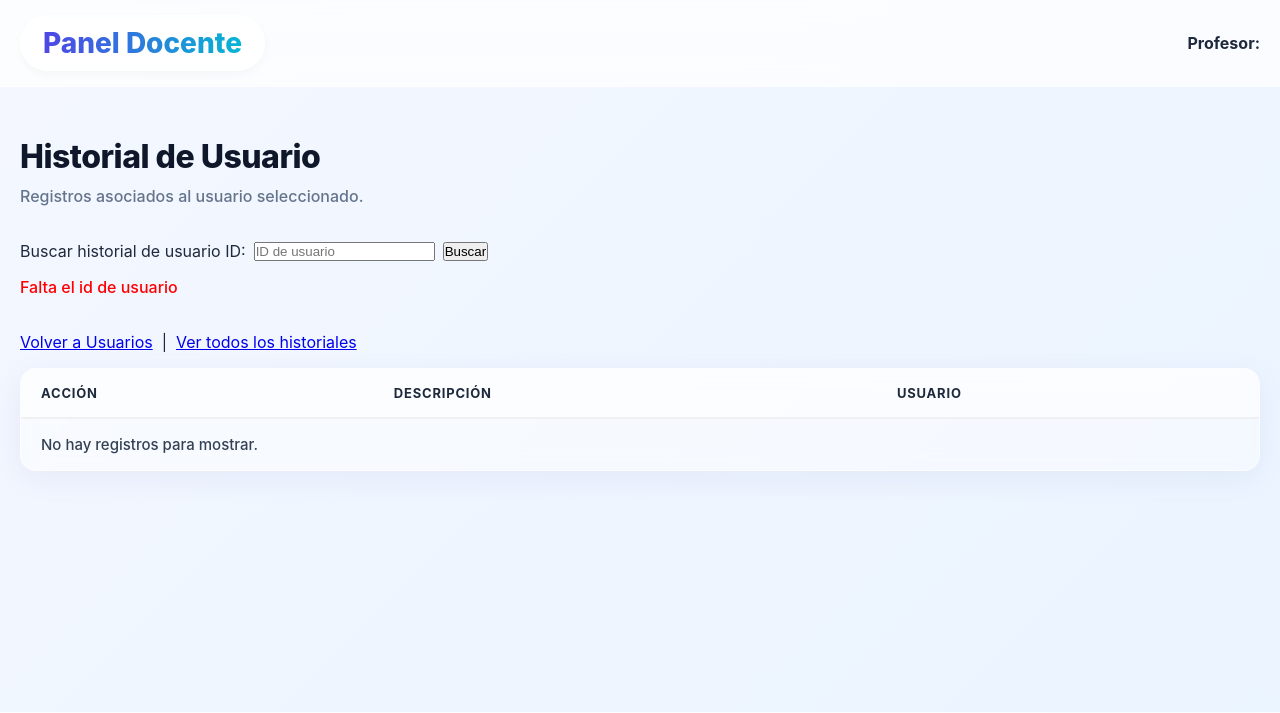
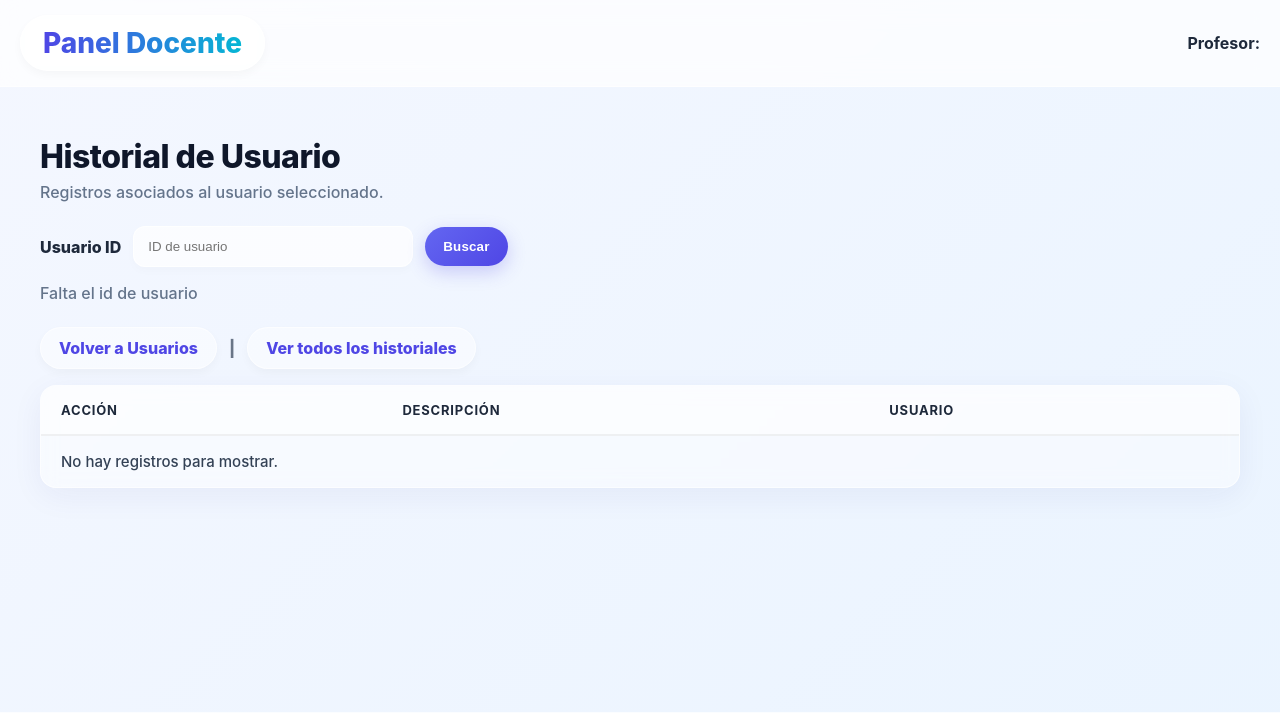
Before and after one commit to marco-ingenieria/fiubyte, a Flask app: page /historial in a window 1280 px wide. Shown: the top 713 px of the page. Run offline with Flask 3, Linux system fonts and the light colour scheme.

Commit message:
Modificaciones en los css de qr y historiales

```diff
--- a/FRONT/static/style/historial.css
+++ b/FRONT/static/style/historial.css
@@ -0,0 +1,90 @@
+#historial-main {
+  max-width: 1200px;
+  margin: 0 auto;
+}
+
+#historial-main h1 {
+  margin-bottom: 6px;
+}
+
+#historial-main p {
+  margin-bottom: 24px;
+}
+
+#historial-buscador {
+  margin-bottom: 16px;
+}
+
+#historial-buscador form {
+  display: flex;
+  flex-wrap: wrap;
+  align-items: center;
+  gap: 12px;
+}
+
+#historial-buscador label {
+  font-weight: 800;
+}
+
+#historial-buscador input {
+  padding: 12px 14px;
+  border-radius: 12px;
+  border: 1px solid rgba(255,255,255,0.75);
+  background: rgba(255,255,255,0.7);
+  box-shadow: 0 4px 10px rgba(0,0,0,0.02);
+  min-width: 280px;
+}
+
+#historial-buscador button {
+  padding: 12px 18px;
+  border: none;
+  border-radius: 30px;
+  cursor: pointer;
+  font-weight: 800;
+  letter-spacing: 0.2px;
+  color: white;
+  background: linear-gradient(135deg, #6366f1, #4f46e5);
+  box-shadow: 0 6px 18px rgba(79, 70, 229, 0.25);
+  transition: all 0.25s ease;
+}
+
+#historial-buscador button:hover {
+  transform: translateY(-2px);
+  box-shadow: 0 10px 22px rgba(79, 70, 229, 0.35);
+}
+
+#historial-error {
+  color: #dc2626;
+  font-weight: 800;
+  margin-bottom: 16px;
+}
+
+#historial-links {
+  margin-bottom: 16px;
+  display: flex;
+  flex-wrap: wrap;
+  gap: 12px;
+  align-items: center;
+}
+
+.historial-link {
+  color: var(--color-primario);
+  font-weight: 800;
+  text-decoration: none;
+  padding: 10px 18px;
+  border-radius: 999px;
+  background: rgba(255,255,255,0.45);
+  border: 1px solid rgba(255,255,255,0.6);
+  box-shadow: 0 4px 10px rgba(0,0,0,0.03);
+  transition: all 0.3s ease;
+}
+
+.historial-link:hover {
+  background: rgba(79, 70, 229, 0.12);
+  transform: translateY(-2px);
+}
+
+.historial-sep {
+  color: rgba(71, 85, 105, 0.8);
+  font-weight: 800;
+}
--- a/FRONT/templates/historial.html
+++ b/FRONT/templates/historial.html
@@ -3,31 +3,34 @@
 {% block title %}{% if historial_global %}Historiales - Panel Docente{% else %}Historial de Usuario - Panel Docente{% endif %}{% endblock %}
 
 {% block content %}
-<main>
+<link rel="stylesheet" href="{{ url_for('static', filename='style/historial.css') }}">
+
+<main id="historial-main">
     <h1>{% if historial_global %}Historiales generales{% else %}Historial de Usuario{% endif %}</h1>
     <p>{% if historial_global %}Registro completo de actividades del sistema.{% else %}Registros asociados al usuario seleccionado.{% endif %}</p>
 
-    <div style="margin-bottom: 1rem; display:flex; gap:0.75rem; flex-wrap:wrap; align-items:center;">
-        <form action="{{ url_for('seccion_historial') }}" method="GET" style="display:flex; gap:0.5rem; align-items:center; flex-wrap:wrap;">
+    <div id="historial-buscador">
+        <form action="{{ url_for('seccion_historial') }}" method="GET">
             <input type="hidden" name="nombre_profesor" value="{{ nombre_profesor }}">
-            <label for="historial-usuario-id">Buscar historial de usuario ID:</label>
+
+            <label for="historial-usuario-id">Usuario ID</label>
             <input id="historial-usuario-id" name="id" type="number" min="1" placeholder="ID de usuario" value="{% if usuario_id %}{{ usuario_id }}{% endif %}">
+
             <button type="submit">Buscar</button>
         </form>
-
     </div>
 
     {% if error %}
-        <p style="color: red;">{{ error }}</p>
+        <p id="historial-error">{{ error }}</p>
     {% endif %}
 
-    <div style="margin-bottom: 1rem;">
+    <div id="historial-links">
         {% if historial_global %}
-            <a href="/menu?nombre_profesor={{ nombre_profesor }}">Volver al Menú</a>
+            <a class="historial-link" href="/menu?nombre_profesor={{ nombre_profesor }}">Volver al Menú</a>
         {% else %}
-            <a href="/usuarios?nombre_profesor={{ nombre_profesor }}">Volver a Usuarios</a>
-            &nbsp;|&nbsp;
-            <a href="/historiales?nombre_profesor={{ nombre_profesor }}">Ver todos los historiales</a>
+            <a class="historial-link" href="/usuarios?nombre_profesor={{ nombre_profesor }}">Volver a Usuarios</a>
+            <span class="historial-sep">|</span>
+            <a class="historial-link" href="/historiales?nombre_profesor={{ nombre_profesor }}">Ver todos los historiales</a>
         {% endif %}
     </div>
 
@@ -50,7 +53,7 @@
                 <td>{{ item.ID_USUARIO }}</td>
                 {% if historial_global %}
                     <td>
-                        <a href="{{ url_for('seccion_historial', nombre_profesor=nombre_profesor, id=item.ID_USUARIO) }}">Ver historial</a>
+                        <a class="historial-link" href="{{ url_for('seccion_historial', nombre_profesor=nombre_profesor, id=item.ID_USUARIO) }}">Ver historial</a>
                     </td>
                 {% endif %}
             </tr>
```
Also changed, not shown: FRONT/static/style/qr.css (added, +131 -0 lines), FRONT/templates/qr.html (+35 -23 lines).
